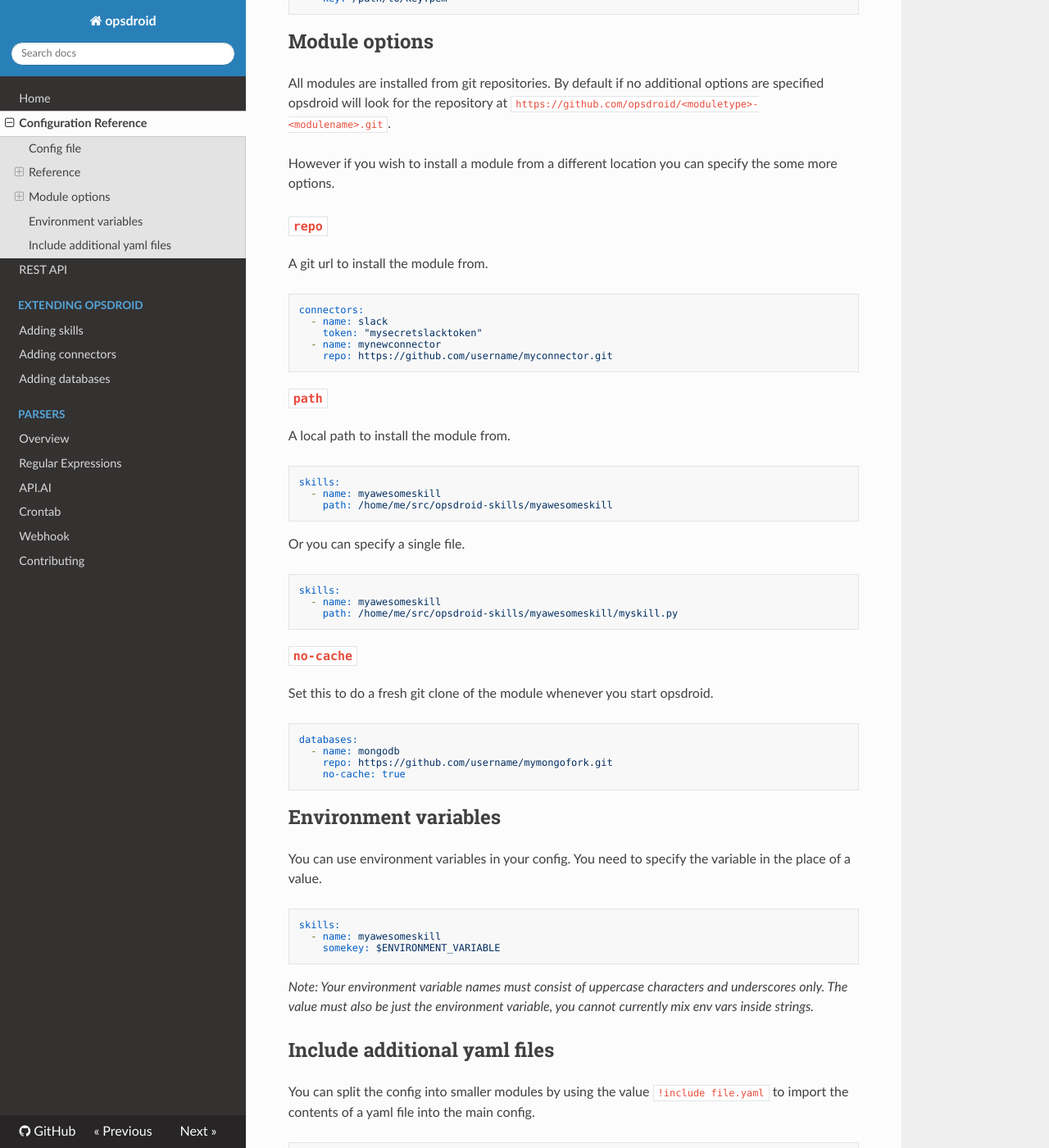
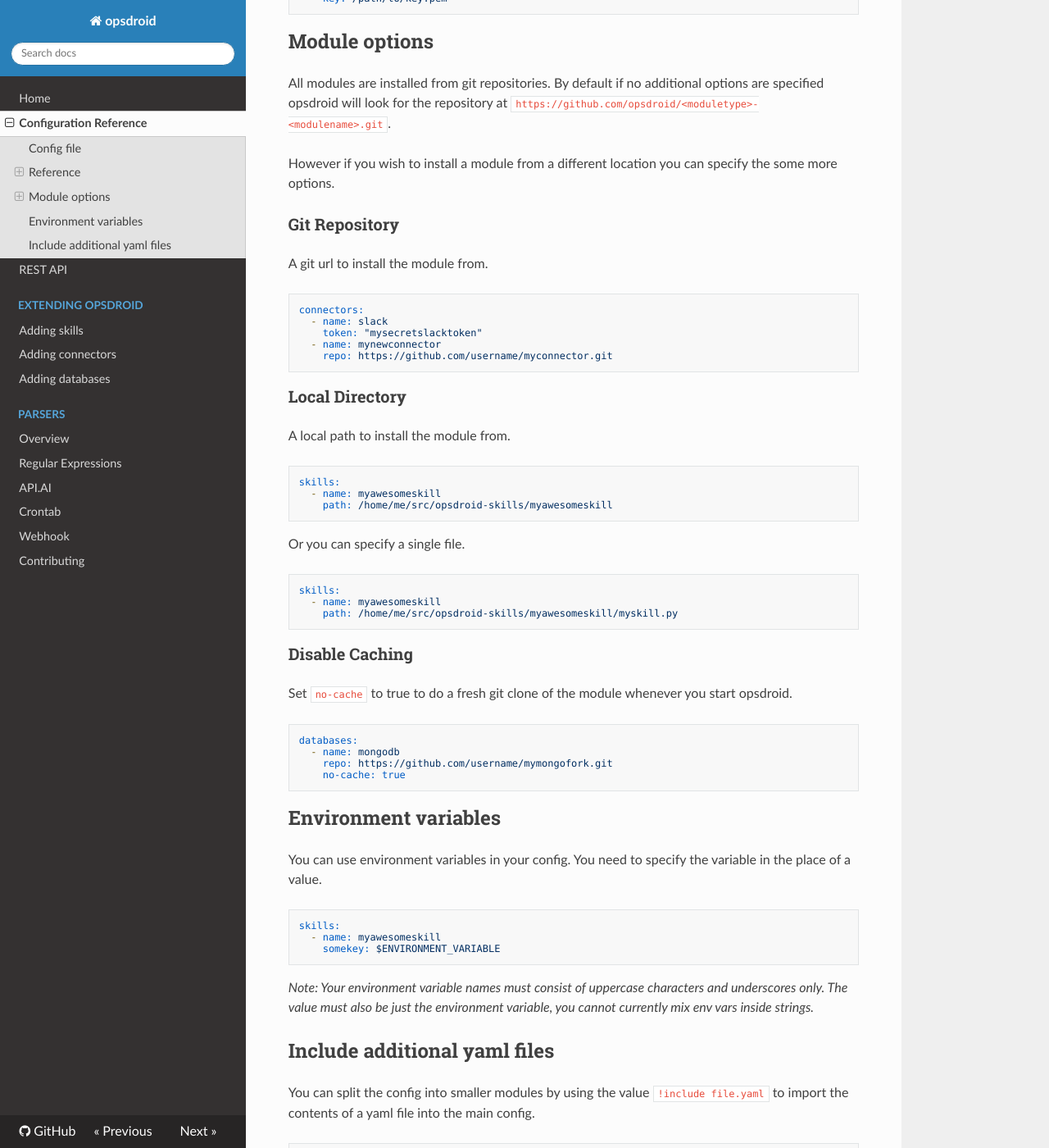
Before and after one commit to opsdroid/opsdroid, an MkDocs documentation site: the page built from docs/configuration-reference.md, in a window 1280 px wide and 1400 px high, scrolled down 3006 px. Shown: the whole window at 82% size. Built offline with MkDocs 1.6.1, drawn with Linux system fonts in a browser that asks for light colours; nearby versions of some CDN libraries; old or Windows-style settings are respelled for this version of MkDocs; some of the changed text lies outside the part shown.

Commit message:
Changed Config Reference sections to headers

````diff
--- a/docs/configuration-reference.md
+++ b/docs/configuration-reference.md
@@ -52,7 +52,7 @@
 
 See [module options](#module-options) for installing custom databases.
 
-### `logging`
+### Logging
 
 Configure logging in opsdroid.
 
@@ -91,7 +91,7 @@
   - name: seen
 ```
 
-### `skills`
+### Skills
 
 Skill modules which add functionality to opsdroid.
 
@@ -136,7 +136,7 @@
 
 However if you wish to install a module from a different location you can specify the some more options.
 
-### `repo`
+### Git Repository
 
 A git url to install the module from.
 
@@ -148,7 +148,7 @@
     repo: https://github.com/username/myconnector.git
 ```
 
-### `path`
+### Local Directory
 
 A local path to install the module from.
 
@@ -166,9 +166,9 @@
     path: /home/me/src/opsdroid-skills/myawesomeskill/myskill.py
 ```
 
-### `no-cache`
+### Disable Caching
 
-Set this to do a fresh git clone of the module whenever you start opsdroid.
+Set `no-cache` to true to do a fresh git clone of the module whenever you start opsdroid.
 
 ```yaml
 databases:
````
Also changed, not shown: other parts of docs/configuration-reference.md (+5 -5 lines).
